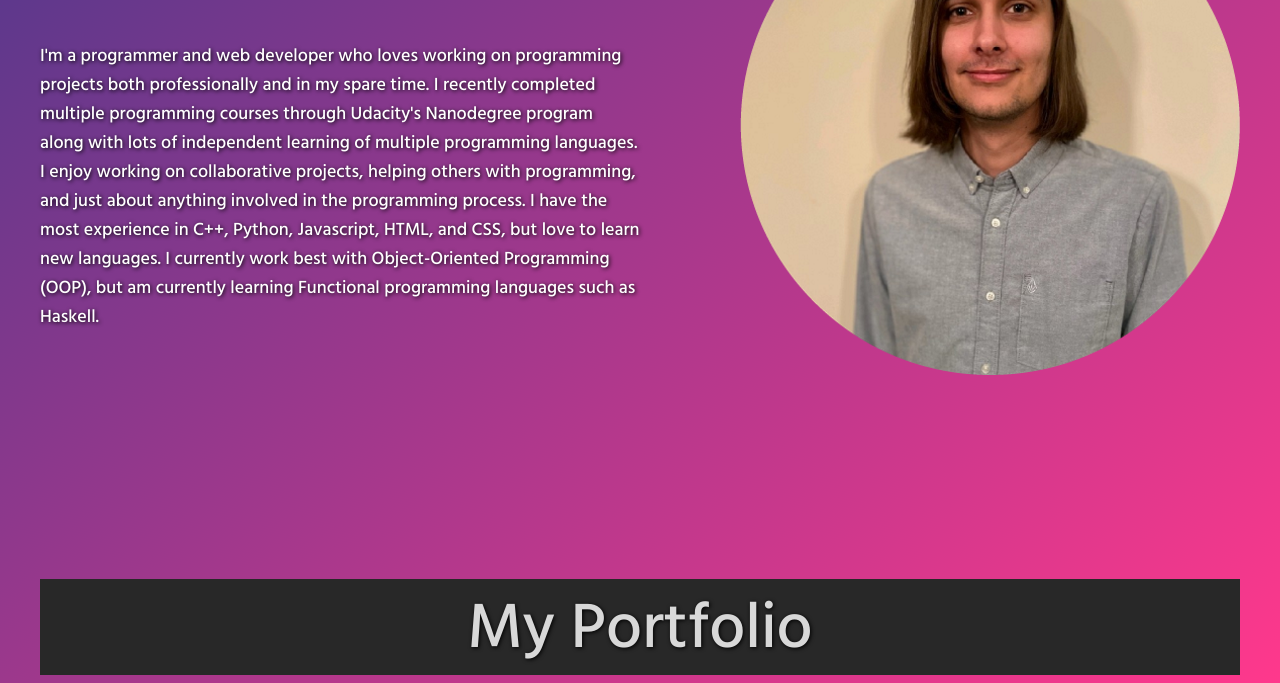
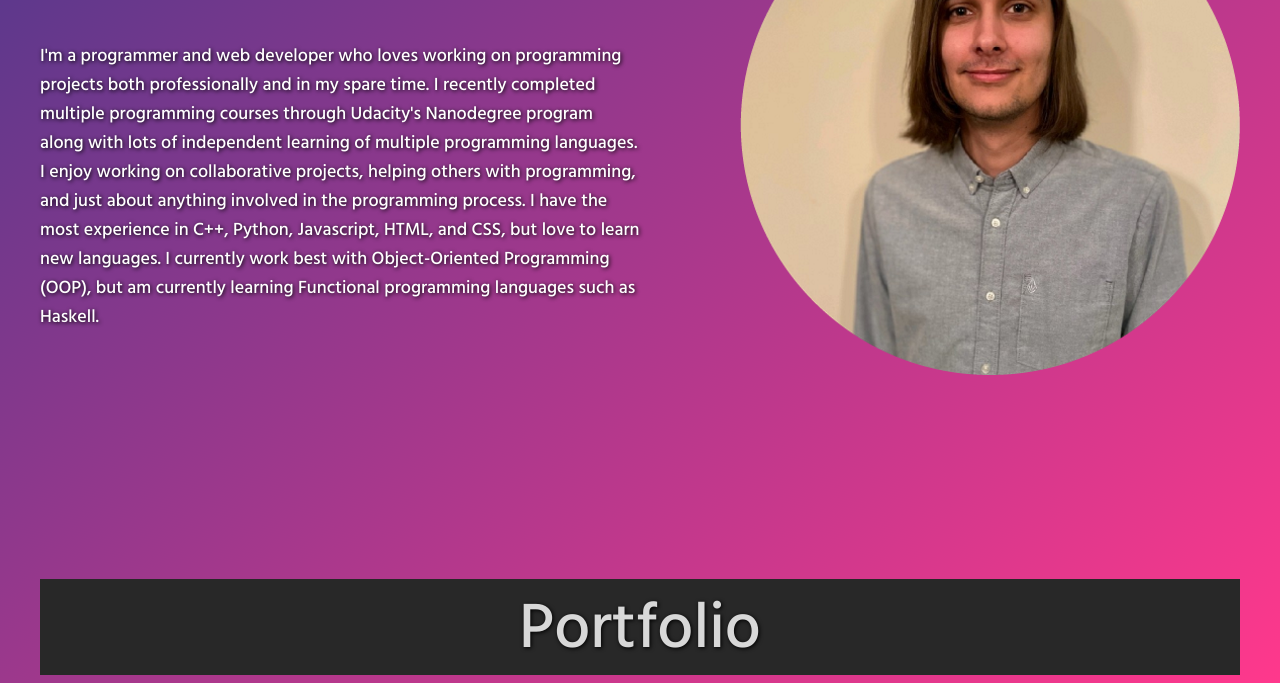
Before and after one commit to belisleray/belisleray.github.io, a plain HTML site: page index.html in a window 1280 px wide. Shown: the part 405-1088 px from the top of the page. Drawn offline with nearby package versions, Linux system fonts and the light colour scheme.

Commit message:
changed text
-"my portfolio" -> "portfolio"

```diff
--- a/index.html
+++ b/index.html
@@ -43,7 +43,7 @@
   <!-- Portfolio -->
   <div id = "portfolio-container">
   	<p class = "header-text" id = "portfolio-header">
-  	  My Portfolio
+  	 Portfolio
   	</p>
   	<div id = "portfolio-body">
   	  <table id = "portfolio-table">
```
